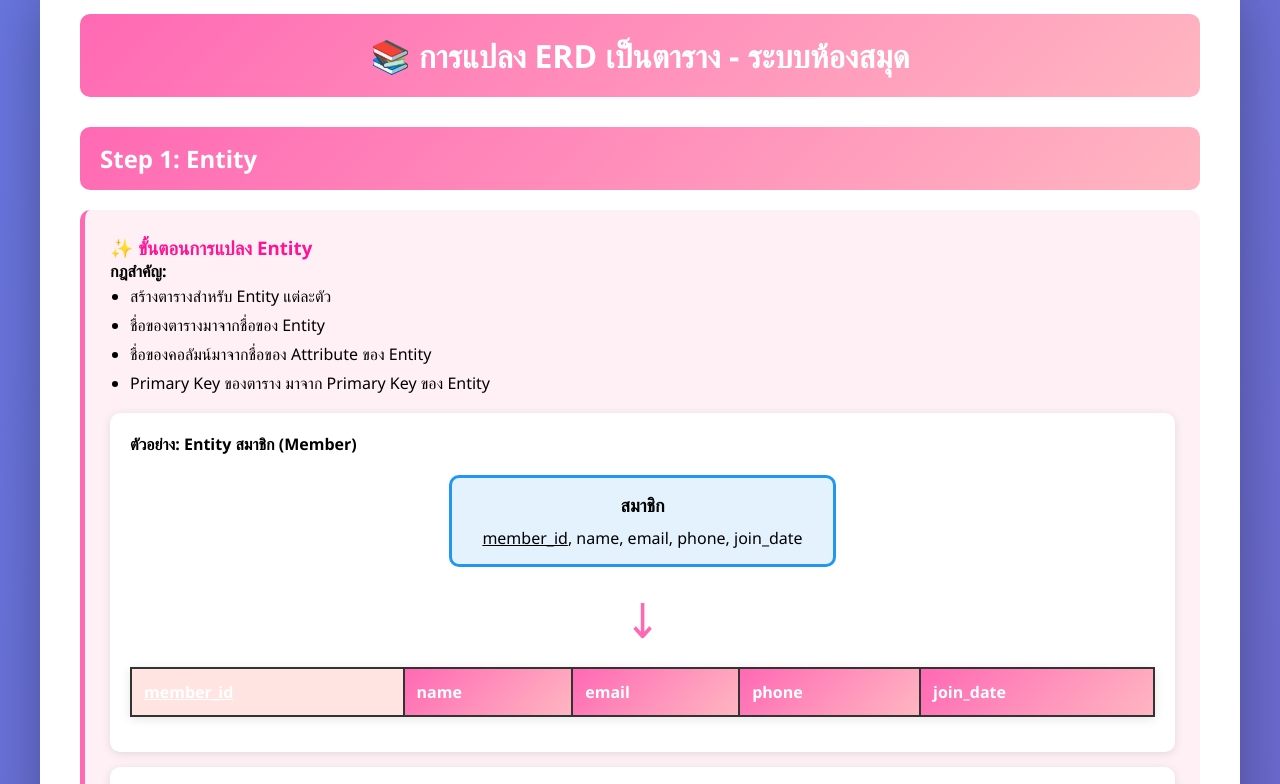
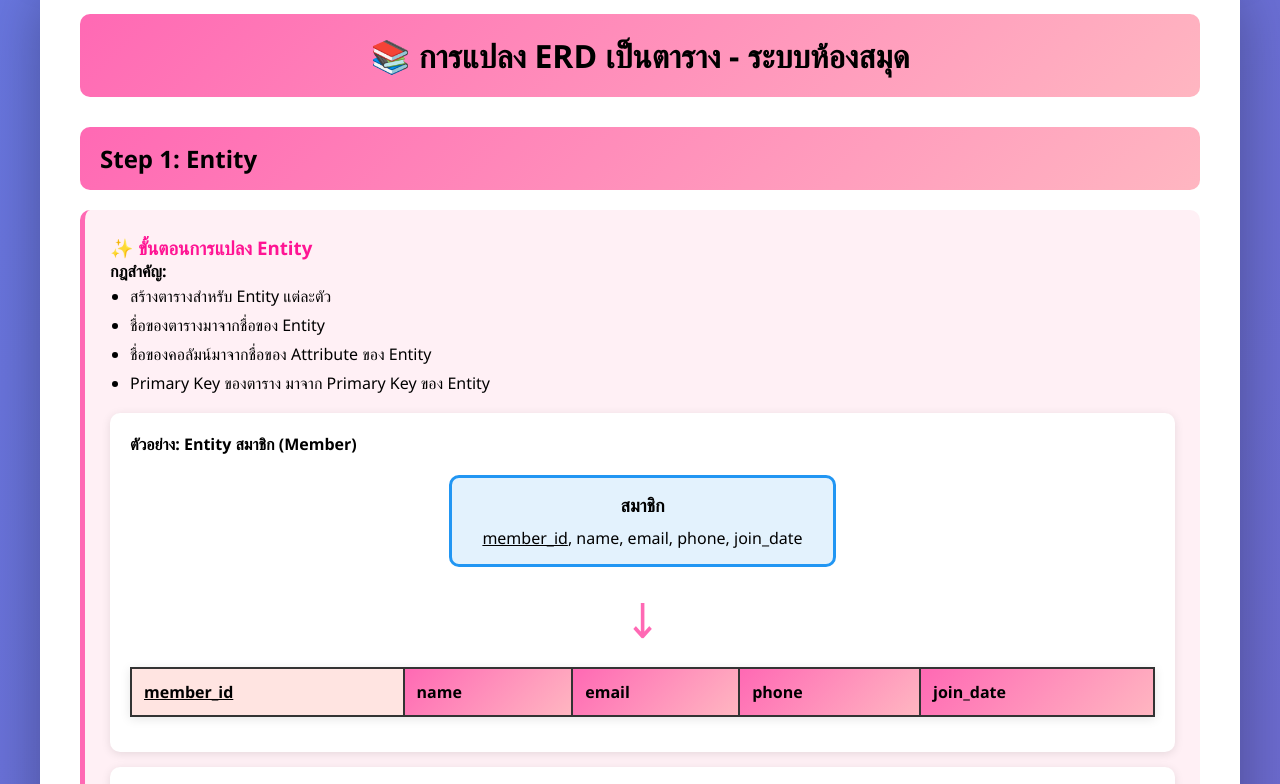
Before and after one commit to Thikamporn111/ERD-TABLE, a plain HTML site: page index.html in a window 1280 px wide. Shown: the part 1380-2164 px from the top of the page. Drawn offline with Linux system fonts and the light colour scheme.

Commit message:
Update index.html

```diff
--- a/index.html
+++ b/index.html
@@ -31,7 +31,7 @@
 
         h1 {
             background: linear-gradient(135deg, #FF69B4 0%, #FFB6C1 100%);
-            color: white;
+            color: #000;
             padding: 20px;
             border-radius: 10px;
             text-align: center;
@@ -41,7 +41,7 @@
 
         h2 {
             background: linear-gradient(135deg, #FF69B4 0%, #FFB6C1 100%);
-            color: white;
+            color: #000;
             padding: 15px 20px;
             border-radius: 10px;
             margin: 30px 0 20px 0;
@@ -81,7 +81,7 @@
 
         th {
             background: linear-gradient(135deg, #FF69B4 0%, #FFB6C1 100%);
-            color: white;
+            color: #000;
             padding: 12px;
             text-align: left;
             font-weight: 600;
```
